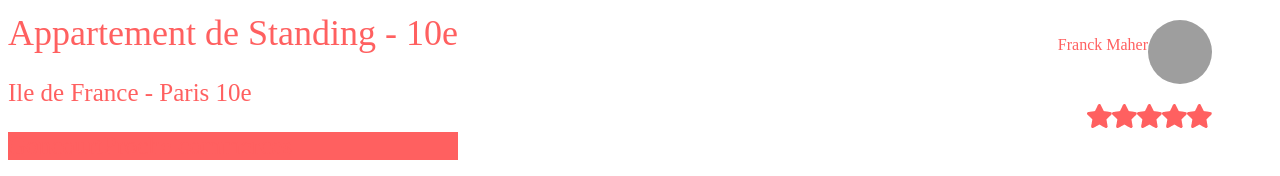
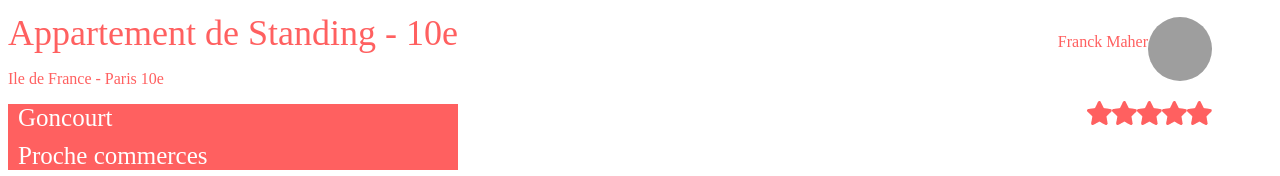
Before and after one commit to mmcc91/projet8, a React (Vite) app: page /location/0979876d in a window 1280 px wide. Shown: the part 624-800 px from the top of the page. Built offline with nearby package versions, Linux system fonts and the light colour scheme; grey boxes are pictures that could not be loaded.

Commit message:
apropos fonctionne

```diff
--- a/assets/location.css
+++ b/assets/location.css
@@ -71,9 +71,29 @@
   font-weight: 500;
   margin: 10px 0 5px;
 }
-.left-up p {
+.left-up .tags {
   font-size: 25px;
+  color: white;
+  gap: 50px;
 }
-.left-up .tags {
+.left-up .tags .tag {
+  margin: 10px;
+}
+
+.left-down {
+  display: flex;
+  flex-direction: column;
+  gap: 20px;
+  margin-top: 20px;
+  margin-bottom: 20px;
+}
+.left-down .detail_description {
   color: #ff6060;
+  font-size: 20px;
+  font-weight: 500;
+}
+.left-down .detail_text {
+  color: #ff6060;
+  font-size: 20px;
+  font-weight: 500;
 }/*# sourceMappingURL=location.css.map */
--- a/src/components/collapse/Collapse.jsx
+++ b/src/components/collapse/Collapse.jsx
@@ -1,30 +1,24 @@
-import "./collapse.scss"
-import flecheBas from "../../assets/images/arrow_down.png"
-import flecheUp from "../../assets/images/arrow_up.png"
-import React, { useState } from 'react';
+import "./collapse.scss";
+import flecheBas from "../../assets/images/arrow_down.png";
+import flecheUp from "../../assets/images/arrow_up.png";
+import React, { useState } from "react";
 
-
-const Collapse = ({ title, info }) => { // Assurez-vous de passer title comme prop
+const Collapse = ({ title, info }) => {
+  // Assurez-vous de passer title comme prop
 
   const [toggle, setToggle] = useState(false);
 
   return (
     <div className="collapse">
-            <h3 className='collapse_titre' onClick={() => setToggle(!toggle)} >
+      <h3 className="collapse_titre" onClick={() => setToggle(!toggle)}>
         {title}
-                <img src={toggle ? flecheUp : flecheBas} alt='fleche ' className='fleche' />
+        <img src={toggle ? flecheUp : flecheBas} alt="fleche " className="fleche" />
       </h3>
-            <div className={toggle ? 'collapse_bascule' : 'collapse_nonbascule'}>
-                {Array.isArray (info) ? info.map ((text)=> text ) : info
-
-                }
+      <div className={toggle ? "collapse_bascule" : "collapse_nonbascule"}>{Array.isArray(info) ? info.map((text) => text) : info}</div>
     </div>
-        </div>
-    )
-}
+  );
+};
 
 export default Collapse;
 
-
-
 // {location.title}}
--- a/src/pages/apropos.jsx
+++ b/src/pages/apropos.jsx
@@ -1,22 +1,20 @@
-import React from 'react';
+import React from "react";
 import Header from "../components/header/Header.jsx";
 import Footer from "../components/footer/Footer.jsx";
-import BannerApropos from '../components/banner/BannerApropos.jsx';
-import "../data/dataApropos.json"
-
+import BannerApropos from "../components/banner/BannerApropos.jsx";
+import services from "../data/dataApropos.json";
+import Collapse from "../components/collapse/Collapse.jsx";
 
 const AproposComponent = () => {
   return (
-    <div className='Header'>
-         <Header />
-         <BannerApropos/>
-         <p>Do something here!</p>
-         <Collapse title="Fiabilité" info={location.fiabilite} />
-         <Collapse title="Respect" info={location.respect}  />
-         <Collapse title="Service" info={location.service} />
-         <Collapse title="Sécurité" info={location.securite}  />
-  <Footer/>
+    <div className="Header">
+      <Header />
+      <BannerApropos />
+      {services.map((service) => {
+        return <Collapse title={service.title} info={service.text} />;
+      })}
 
+      <Footer />
     </div>
   );
 };
--- a/src/pages/location.jsx
+++ b/src/pages/location.jsx
@@ -20,16 +20,16 @@ const Location = () => {
       <Header />
       <Caroussel id={id} />
       <div className="container_up">
-
         <div className="left-up">
           <div className="detail_titre">
             <h1> {location.title} </h1>
             <p> {location.location}</p>
           </div>
-          <div className="tags"  >
-            <p>{location.tags}</p>
+          <div className="tags">
+            {location.tags.map((tag) => {
+              return <div className="tag">{tag}</div>;
+            })}
           </div>
-
         </div>
 
         <div className="right-down">
--- a/src/pages/location.scss
+++ b/src/pages/location.scss
@@ -18,7 +18,8 @@
     align-items: center;
     justify-content: space-between;
     flex-direction: row;
- @media screen and (max-width: 650px){
+
+    @media screen and (max-width: 650px) {
         flex-direction: column;
     }
 }
@@ -80,10 +81,35 @@
 
 
     }
-    p{
-            font-size: 25px;
+
+    .tags {
+        font-size: 25px;
+        color: white;
+        gap: 50px;
+
+        .tag {
+            margin: 10px;
+
         }
-        .tags{
-            color: #ff6060;
-        }
+    }
 }
+
+.left-down {
+    display: flex;
+    flex-direction: column;
+    gap: 20px;
+    margin-top: 20px;
+    margin-bottom: 20px;
+
+    .detail_description {
+        color: #ff6060;
+        font-size: 20px;
+        font-weight: 500;
+    }
+
+    .detail_text {
+        color: #ff6060;
+        font-size: 20px;
+        font-weight: 500;
+    }
+}
```
Also changed, not shown: 1 other file (tests, documents, lock files or other folders). Lines whose indentation alone changed are shown as unchanged.
